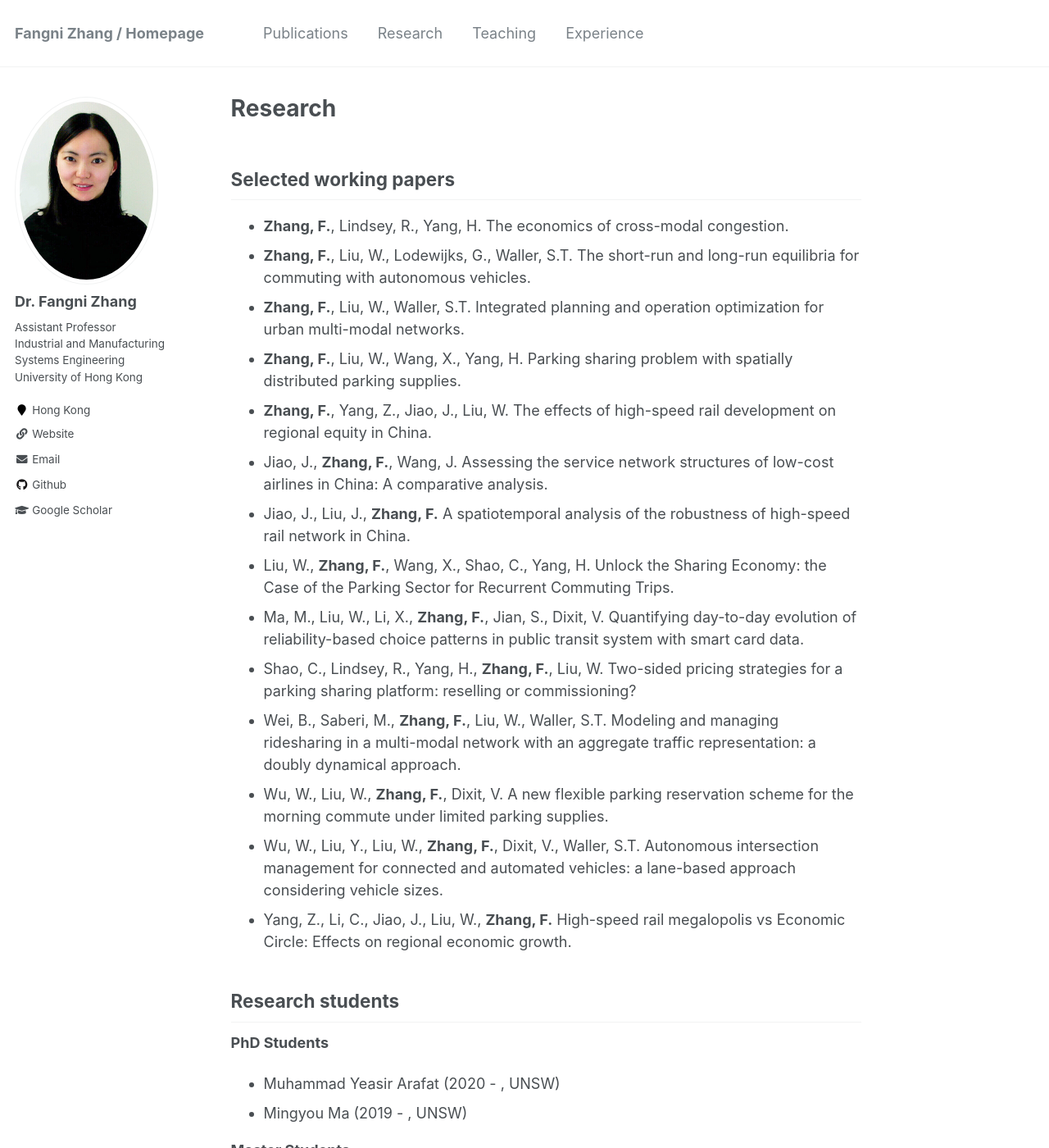
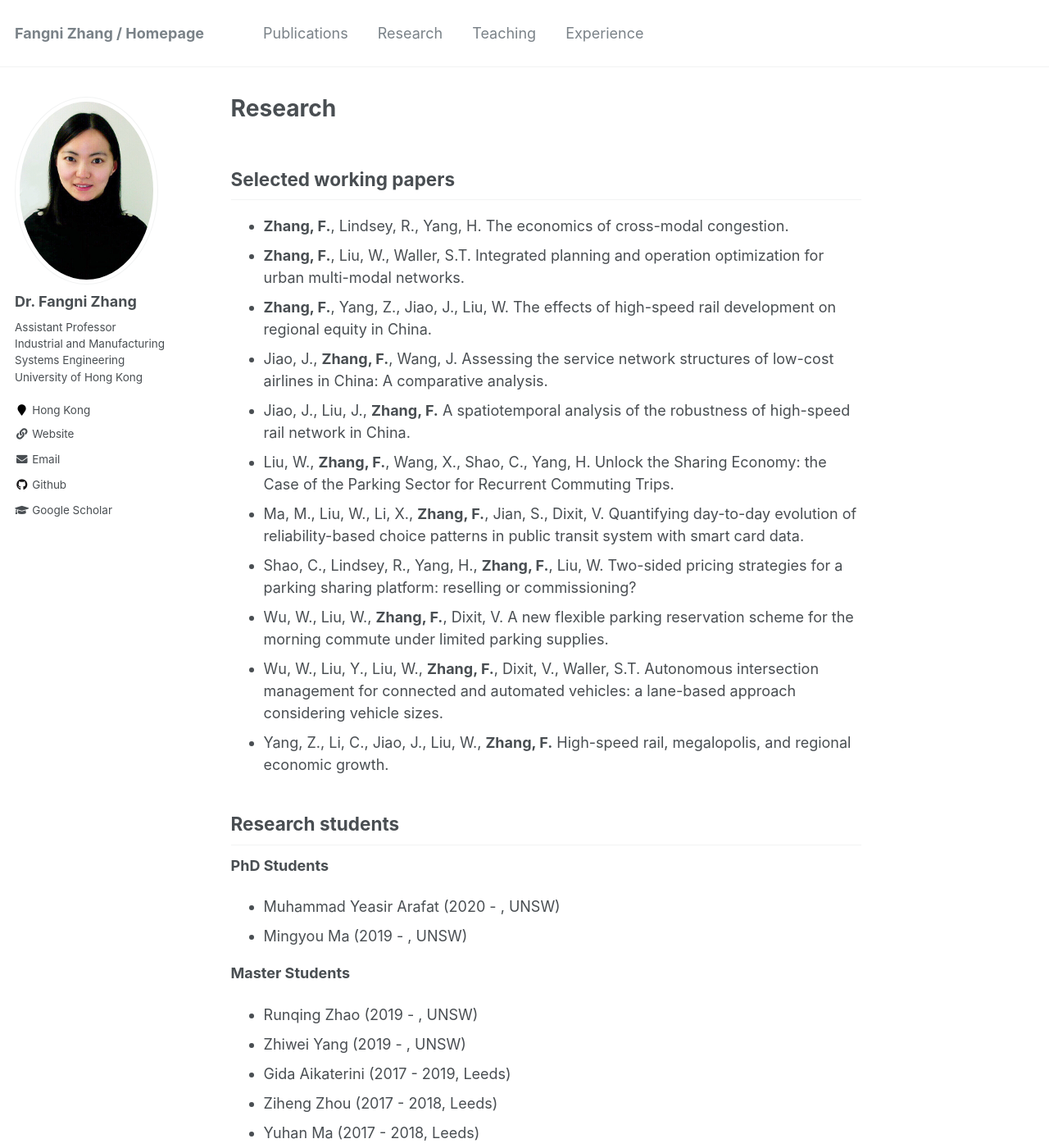
Before and after one commit to fangnizhang/fangnizhang.github.io, a Jekyll site: the page built from _pages/research.md, in a window 1280 px wide and 1400 px high. Shown: the whole window at 82% size. Built offline with Jekyll 4.4.1, drawn with Linux system fonts in a browser that asks for light colours.

Commit message:
Update research.md

```diff
--- a/_pages/research.md
+++ b/_pages/research.md
@@ -7,19 +7,16 @@
 Selected working papers
 ------------
 * **Zhang, F.**, Lindsey, R., Yang, H. The economics of cross-modal congestion.
-* **Zhang, F.**, Liu, W., Lodewijks, G., Waller, S.T. The short-run and long-run equilibria for commuting with autonomous vehicles.
 * **Zhang, F.**, Liu, W., Waller, S.T. Integrated planning and operation optimization for urban multi-modal networks.
-* **Zhang, F.**, Liu, W., Wang, X., Yang, H. Parking sharing problem with spatially distributed parking supplies.
 * **Zhang, F.**, Yang, Z., Jiao, J., Liu, W. The effects of high-speed rail development on regional equity in China.
 * Jiao, J., **Zhang, F.**, Wang, J. Assessing the service network structures of low-cost airlines in China: A comparative analysis.
 * Jiao, J., Liu, J., **Zhang, F.** A spatiotemporal analysis of the robustness of high-speed rail network in China.
 * Liu, W., **Zhang, F.**, Wang, X., Shao, C., Yang, H. Unlock the Sharing Economy: the Case of the Parking Sector for Recurrent Commuting Trips.
 * Ma, M., Liu, W., Li, X., **Zhang, F.**, Jian, S., Dixit, V. Quantifying day-to-day evolution of reliability-based choice patterns in public transit system with smart card data.
 * Shao, C., Lindsey, R., Yang, H., **Zhang, F.**, Liu, W. Two-sided pricing strategies for a parking sharing platform: reselling or commissioning?
-* Wei, B., Saberi, M., **Zhang, F.**, Liu, W., Waller, S.T. Modeling and managing ridesharing in a multi-modal network with an aggregate traffic representation: a doubly dynamical approach.
 * Wu, W., Liu, W., **Zhang, F.**, Dixit, V. A new flexible parking reservation scheme for the morning commute under limited parking supplies.
 * Wu, W., Liu, Y., Liu, W., **Zhang, F.**, Dixit, V., Waller, S.T. Autonomous intersection management for connected and automated vehicles: a lane-based approach considering vehicle sizes.
-* Yang, Z., Li, C., Jiao, J., Liu, W., **Zhang, F.** High-speed rail megalopolis vs Economic Circle: Effects on regional economic growth.
+* Yang, Z., Li, C., Jiao, J., Liu, W., **Zhang, F.** High-speed rail, megalopolis, and regional economic growth.
 
 Research students
 -----------
```
